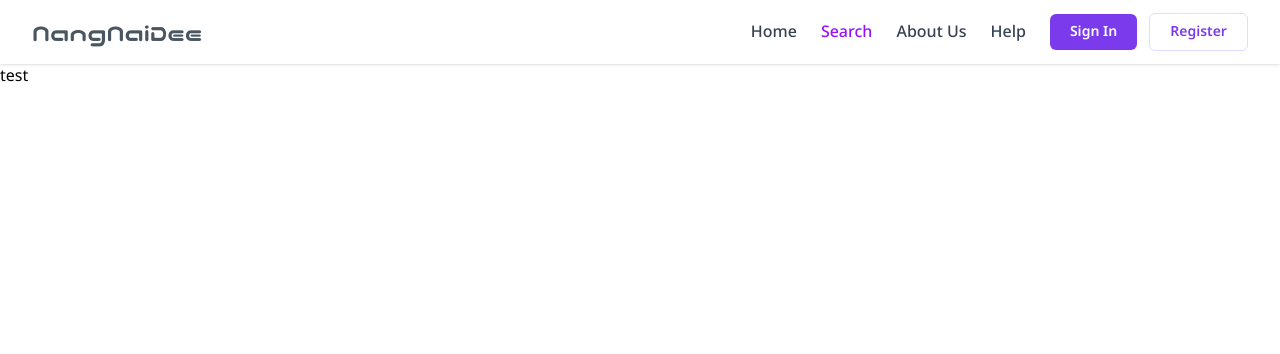
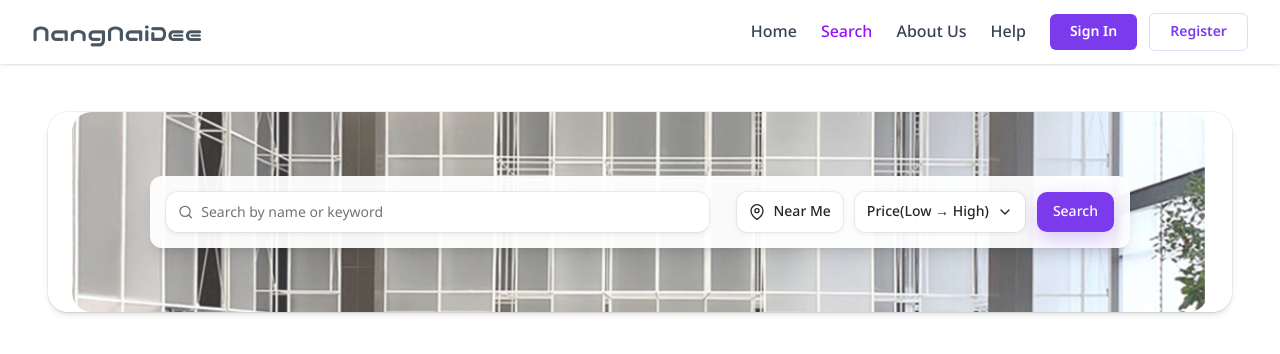
Before and after one commit to suphanatchanlek30/cs261-group6-100001, a Next.js app in the folder frontend/: page /search in a window 1280 px wide. Shown: the top 354 px of the page. Built offline with nearby package versions, Linux system fonts and the light colour scheme.

Commit message:
feat(fe/search): add Components For Search Page

```diff
--- a/frontend/app/(public)/search/page.jsx
+++ b/frontend/app/(public)/search/page.jsx
@@ -1,6 +1,14 @@
+// app/search/page.jsx
+
+"use client";
+
+import SearchSectionSearch from "@/components/search/SearchSectionSearch";
+
 export default function SearchPage() {
-    return (
-        // SearchUI
-        <div>test</div>
-    );
+  return (
+    <div className="mx-auto max-w-7xl px-4 sm:px-6 py-6">
+      <SearchSectionSearch onSearch={(payload) => console.log("SEARCH:", payload)} />
+      {/* TODO: ตำแหน่งผลลัพธ์ค้นหา (cards / list) */}
+    </div>
+  );
 }
--- a/frontend/components/home/HomeSection.jsx
+++ b/frontend/components/home/HomeSection.jsx
@@ -7,7 +7,7 @@ import { FiChevronRight } from "react-icons/fi";
 import { LOCATIONS, POPULAR_LOCATIONS } from "./data";
 import LocationCard from "./LocationCard";
 import PopularFilters from "./PopularFilters";
-import SearchSection from "../search/SearchSection";
+import SearchSectionHome from "../search/SearchSectionHome";
 
 
 export default function HomeSection() {
@@ -18,7 +18,7 @@ export default function HomeSection() {
   return (
     <div className="mx-auto max-w-7xl px-4 py-8">
         {/* Search */}
-       <SearchSection onSearch={(payload) => console.log("Search:", payload)} />
+       <SearchSectionHome onSearch={(payload) => console.log("Search:", payload)} />
 
     <div className="mx-auto max-w-6xl px-4 py-8">
 
--- /dev/null
+++ b/frontend/components/search/Controls/PriceSortSelect.jsx
@@ -0,0 +1,52 @@
+// components/search/Controls/PriceSortSelect.jsx
+
+"use client";
+
+import { useRef, useMemo } from "react";
+import { FiChevronDown } from "react-icons/fi";
+
+// sort: "price_asc" | "price_desc"
+export default function PriceSortSelect({
+  sort = "price_asc",
+  setSort,
+  options = [
+    { value: "price_asc", label: "Price(Low → High)" },
+    { value: "price_desc", label: "Price(High → Low)" },
+  ],
+}) {
+  const detailsRef = useRef(null);
+  const current = useMemo(
+    () => options.find((o) => o.value === sort) ?? options[0],
+    [sort, options]
+  );
+
+  return (
+    <div className="relative">
+      <details ref={detailsRef} className="group">
+        <summary className="flex list-none cursor-pointer items-center gap-2 h-10 px-3 rounded-[10px] bg-white text-sm font-medium text-neutral-800 shadow-[0_1px_6px_rgba(0,0,0,0.08)] ring-1 ring-black/5">
+          <span className="truncate">{current.label}</span>
+          <FiChevronDown className="h-4 w-4 shrink-0 transition-transform group-open:rotate-180" />
+        </summary>
+
+        <div className="absolute top-[44px] right-0 w-56 rounded-xl bg-white p-1 shadow-2xl ring-1 ring-gray-300 z-50">
+          {options.map((opt) => (
+            <button
+              key={opt.value}
+              onClick={() => {
+                setSort(opt.value);
+                detailsRef.current?.removeAttribute("open");
+              }}
+              className={`block w-full rounded-md px-3 py-2 text-left text-sm transition-colors ${
+                sort === opt.value
+                  ? "bg-[#7C3AED] text-white shadow-[inset_0_0_0_2px_rgba(0,0,0,0.03)]"
+                  : "text-neutral-700 hover:bg-violet-50"
+              }`}
+            >
+              {opt.label}
+            </button>
+          ))}
+        </div>
+      </details>
+    </div>
+  );
+}
--- a/frontend/components/search/SearchSection.jsx
+++ b/frontend/components/search/SearchSectionHome.jsx
@@ -1,4 +1,4 @@
-// components/search/SearchSection.jsx
+// components/search/SearchSectionHome.jsx
 "use client";
 
 // รวมทุกอย่าง (พาดหัว + การ์ดค้นหา)
@@ -12,7 +12,7 @@ import NearMeToggle from "./Controls/NearMeToggle";
 import DistanceSelect from "./Controls/DistanceSelect";
 import SearchButton from "./Controls/SearchButton";
 
-export default function SearchSection({ onSearch }) {
+export default function SearchSectionHome({ onSearch }) {
   const [keyword, setKeyword] = useState("");
   const [nearMe, setNearMe] = useState(true);
   const [distance, setDistance] = useState(5);
@@ -33,7 +33,7 @@ export default function SearchSection({ onSearch }) {
 
       <Banner>
         <div className="w-full max-w-[980px] mx-auto">
-          {/* On small screens: stacked (input then controls). On md+: inline row (input left, controls right) */}
+          {/* xs: ซ้อนแนวตั้ง / md+: เรียง 1 แถว */}
           <div className="flex flex-col md:flex-row items-center md:items-stretch gap-3">
             <div className="w-full md:flex-1">
               <SearchInput value={keyword} onChange={setKeyword} />
--- /dev/null
+++ b/frontend/components/search/SearchSectionSearch.jsx
@@ -0,0 +1,52 @@
+// components/search/SearchSectionSearch.jsx
+"use client";
+
+// รวมทุกอย่าง (พาดหัว + การ์ดค้นหา)
+
+import { useState } from "react";
+import Banner from "./Banner";
+
+import SearchInput from "./Controls/SearchInput";
+import NearMeToggle from "./Controls/NearMeToggle";
+import SearchButton from "./Controls/SearchButton";
+import PriceSortSelect from "./Controls/PriceSortSelect"; // นำเข้า PriceSortSelect
+
+export default function SearchSectionSearch({ onSearch }) {
+  const [keyword, setKeyword] = useState("");
+  const [nearMe, setNearMe] = useState(true);
+  const [sort, setSort] = useState("price_asc");
+
+  const handleSearch = () => {
+    const payload = {
+      keyword: keyword.trim(),
+      nearMe,
+      sort,                 // "price_asc" | "price_desc"
+      sortBy: "price",      // เผื่อ backend ต้องการแยกฟิลด์
+      sortOrder: sort === "price_asc" ? "asc" : "desc",
+    };
+    if (typeof onSearch === "function") onSearch(payload);
+    else console.log("Search Payload:", payload);
+  };
+
+  return (
+    <section className="w-full mx-auto max-w-7xl px-4 sm:px-6 pt-4 sm:pt-6">
+
+      <Banner>
+        <div className="w-full max-w-[980px] mx-auto">
+          {/* xs: ซ้อนแนวตั้ง / md+: เรียง 1 แถว */}
+          <div className="flex flex-col md:flex-row items-center md:items-stretch gap-3">
+            <div className="w-full md:flex-1">
+              <SearchInput value={keyword} onChange={setKeyword} />
+            </div>
+
+            <div className="flex items-center gap-3 md:ml-4 md:flex-shrink-0">
+              <NearMeToggle on={nearMe} setOn={setNearMe} />
+              <PriceSortSelect sort={sort} setSort={setSort} />
+              <SearchButton onClick={handleSearch} />
+            </div>
+          </div>
+        </div>
+      </Banner>
+    </section>
+  );
+}
--- a/frontend/components/search/index.js
+++ b/frontend/components/search/index.js
@@ -2,4 +2,4 @@
 
 // export รวม (อำนวยความสะดวก)
 
-export { default as SearchSection } from "./SearchSection";
+export { default as SearchSection } from "./SearchSectionHome";
```
